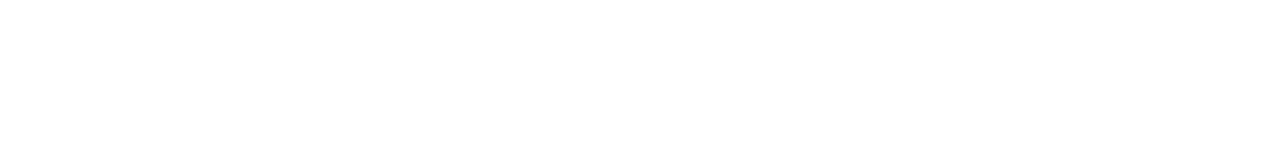
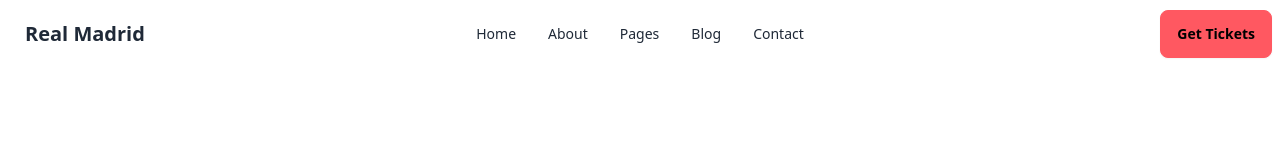
Before and after one commit to SahriarMahmud/b9-a3, a plain HTML site: page index.html in a window 1280 px wide. Drawn offline with nearby package versions, Linux system fonts and the light colour scheme.

Commit message:
added the nav section, first work done.

```diff
--- a/index.html
+++ b/index.html
@@ -1,11 +1,69 @@
 <!DOCTYPE html>
 <html lang="en">
+
 <head>
     <meta charset="UTF-8">
     <meta name="viewport" content="width=device-width, initial-scale=1.0">
     <title>Professional Hockey Club</title>
+    <!-- tailwind and daisyui cdn -->
+    <link href="https://cdn.jsdelivr.net/npm/daisyui@4.6.0/dist/full.min.css" rel="stylesheet" type="text/css" />
+    <script src="https://cdn.tailwindcss.com"></script>
+    <!-- google font- manrope -->
+    <link rel="preconnect" href="https://fonts.googleapis.com">
+    <link rel="preconnect" href="https://fonts.gstatic.com" crossorigin>
+    <link href="https://fonts.googleapis.com/css2?family=Manrope:wght@400;500;600;700;800&display=swap"
+        rel="stylesheet">
+
+    <style>
+        .font-manrope {
+            font-family: 'Manrope', sans-serif;
+        }
+    </style>
+
 </head>
-<body>
 
+<body class=".font-manrope">
+    <header>
+        <!-- navigation section -->
+        <nav>
+            <div class="navbar bg-base-100">
+                <div class="navbar-start">
+                    <div class="dropdown">
+                        <div tabindex="0" role="button" class="btn btn-ghost lg:hidden">
+                            <svg xmlns="http://www.w3.org/2000/svg" class="h-5 w-5" fill="none" viewBox="0 0 24 24"
+                                stroke="currentColor">
+                                <path stroke-linecap="round" stroke-linejoin="round" stroke-width="2"
+                                    d="M4 6h16M4 12h8m-8 6h16" />
+                            </svg>
+                        </div>
+                        <ul tabindex="0"
+                            class="menu menu-sm dropdown-content mt-3 z-[1] p-2 shadow bg-base-100 rounded-box w-52">
+                            <li><a>Home</a></li>
+                            <li><a>About</a></li>
+                            <li><a>Pages</a></li>
+                            <li><a>Blog</a></li>
+                            <li><a>Contact</a></li>
+                        </ul>
+                    </div>
+                    <a class="btn btn-ghost text-xl">Real Madrid</a>
+                </div>
+                <div class="navbar-center hidden lg:flex">
+                    <ul class="menu menu-horizontal px-1">
+                        <li><a>Home</a></li>
+                        <li><a>About</a></li>
+                        <li><a>Pages</a></li>
+                        <li><a>Blog</a></li>
+                        <li><a>Contact</a></li>
+                    </ul>
+                </div>
+                <div class="navbar-end">
+                    <a class="btn btn-error">Get Tickets</a>
+                </div>
+            </div>
+        </nav>
+    </header>
+    <main></main>
+    <footer></footer>
 </body>
+
 </html>
--- /dev/null
+++ b/tailwind.config.js
@@ -0,0 +1,8 @@
+/** @type {import('tailwindcss').Config} */
+module.exports = {
+    content: ["./src/**/*.{html,js}"],
+    theme: {
+      extend: {},
+    },
+    plugins: [],
+  }
```
